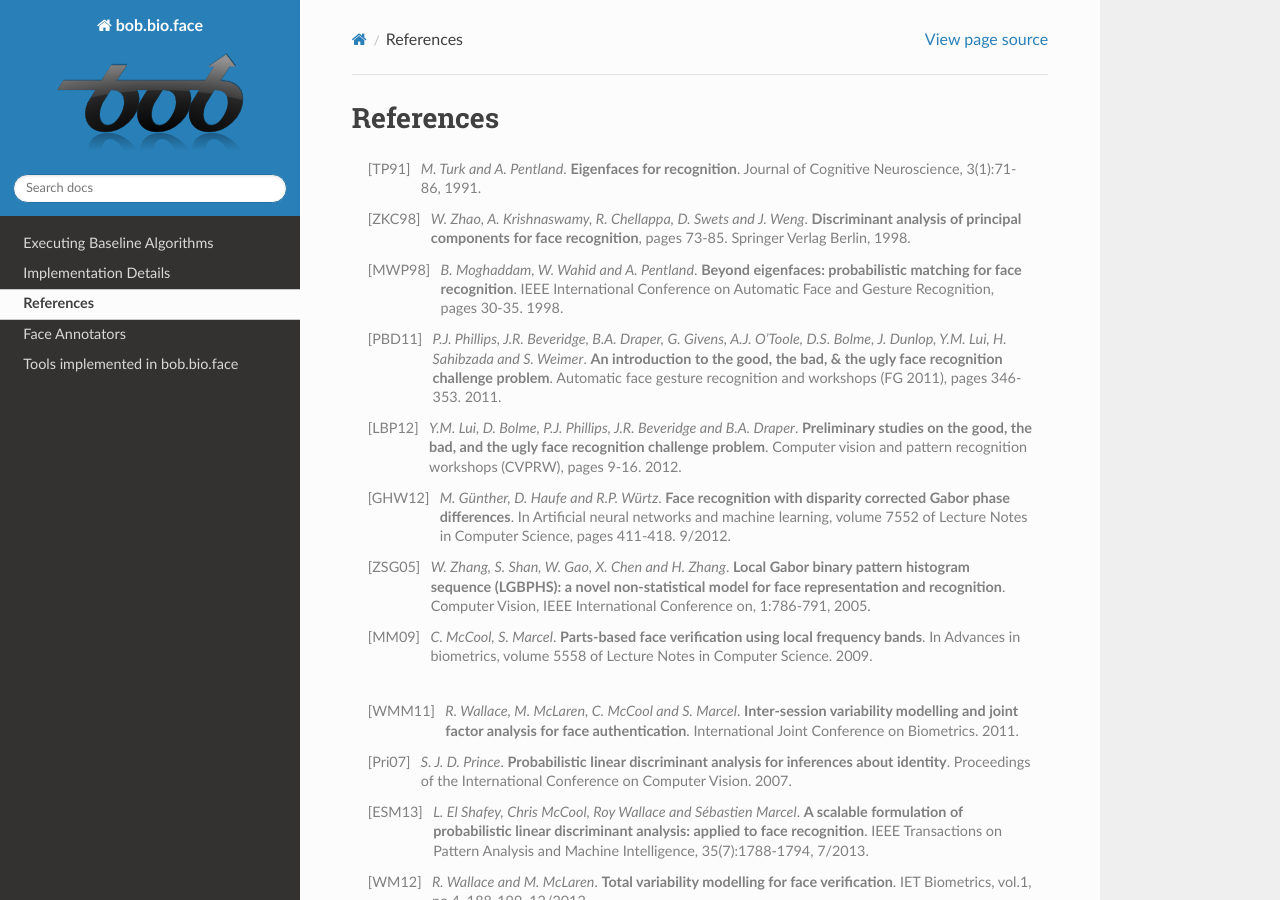
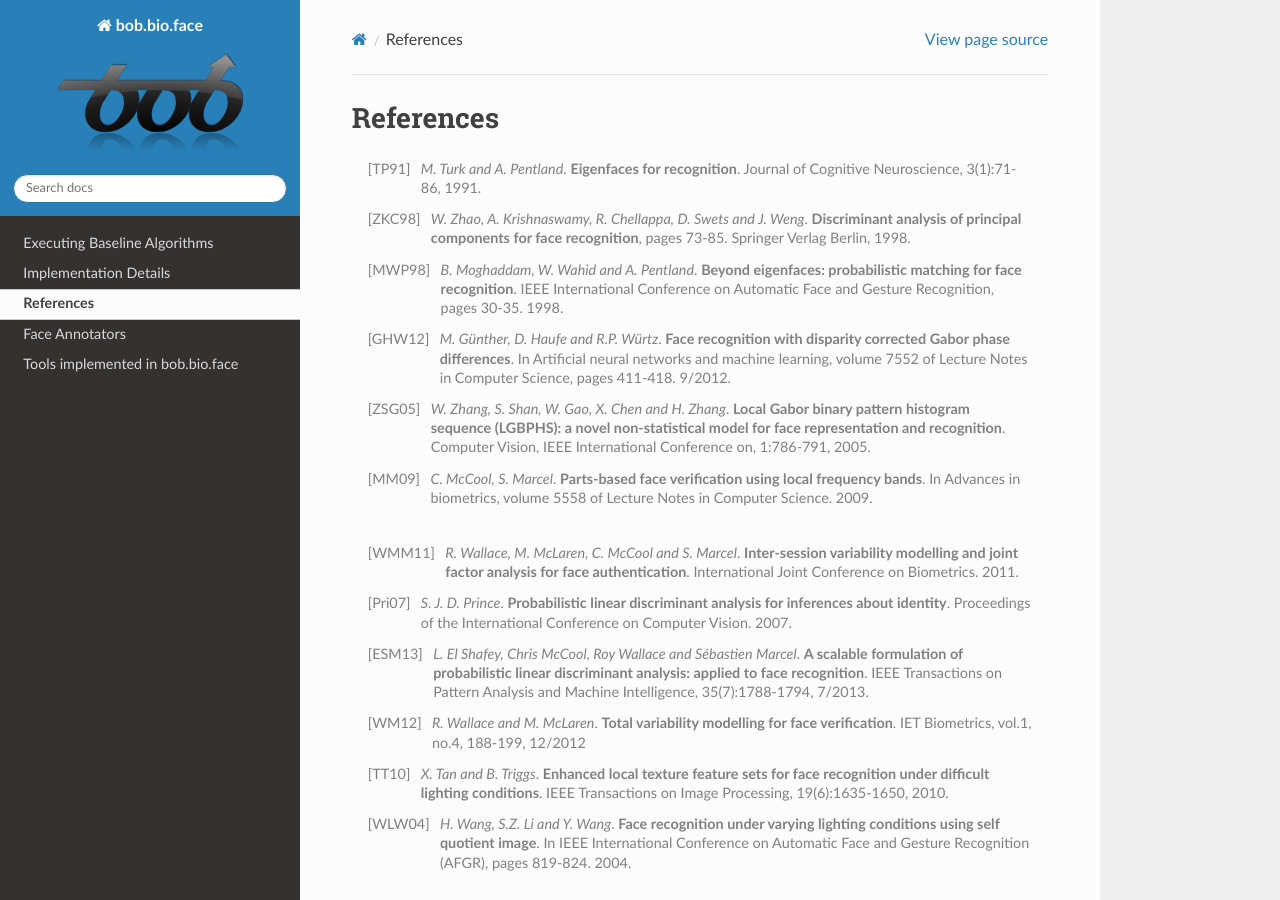
Before and after one commit to bioidiap/bob.bio.face, a Sphinx documentation site: the page built from doc/references.rst, in a window 1280 px wide and 900 px high. Built offline with Sphinx 7.4.7 and the Read the Docs theme 2.0.0, drawn with Linux system fonts in a browser that asks for light colours; the version number could not be read and is left out.

Commit message:
Archiving csu issue #29
Removed unused references

```diff
--- a/doc/extra-intersphinx.txt
+++ b/doc/extra-intersphinx.txt
@@ -6,7 +6,6 @@ bob.ip.gabor
 bob.ip.base
 bob.bio.gmm
 bob.bio.video
-bob.bio.csu
 bob.bio.spear
 bob.db.lfw
 bob.ip.facedetect
--- a/doc/index.rst
+++ b/doc/index.rst
@@ -21,7 +21,6 @@ Additionally, a set of baseline algorithms are defined, which integrate well wit
 
 * :ref:`bob.bio.gmm <bob.bio.gmm>` defines algorithms based on Gaussian mixture models
 * :ref:`bob.bio.video <bob.bio.video>` uses face recognition algorithms in video frames
-* :ref:`bob.bio.csu <bob.bio.csu>` provides wrapper classes of the `CSU Face Recognition Resources <http://www.cs.colostate.edu/facerec>`_ (only Python 2.7 compatible)
 
 For more detailed information about the structure of the ``bob.bio`` packages, please refer to the documentation of :ref:`bob.bio.base <bob.bio.base>`.
 Particularly, the installation of this and other ``bob.bio`` packages, please read the :ref:`bob.bio.base.installation`.
--- a/doc/links.rst
+++ b/doc/links.rst
@@ -14,7 +14,5 @@
 .. _nist: http://www.nist.gov/itl/iad/ig/focs.cfm
 .. _pypi: http://pypi.python.org
 .. _sge: http://wiki.idiap.ch/linux/SunGridEngine
-.. _csu face recognition resources: http://www.cs.colostate.edu/facerec
-.. _xfacereclib.extension.csu: http://pypi.python.org/pypi/xfacereclib.extension.CSU
 .. _virtualbox: https://www.virtualbox.org
 .. _hdf5: http://www.hdfgroup.org/HDF5
--- a/doc/references.rst
+++ b/doc/references.rst
@@ -9,8 +9,6 @@ References
 .. [TP91]    *M. Turk and A. Pentland*. **Eigenfaces for recognition**. Journal of Cognitive Neuroscience, 3(1):71-86, 1991.
 .. [ZKC98]  *W. Zhao, A. Krishnaswamy, R. Chellappa, D. Swets and J. Weng*. **Discriminant analysis of principal components for face recognition**, pages 73-85. Springer Verlag Berlin, 1998.
 .. [MWP98]   *B. Moghaddam, W. Wahid and A. Pentland*. **Beyond eigenfaces: probabilistic matching for face recognition**. IEEE International Conference on Automatic Face and Gesture Recognition, pages 30-35. 1998.
-.. [PBD11]  *P.J. Phillips, J.R. Beveridge, B.A. Draper, G. Givens, A.J. O'Toole, D.S. Bolme, J. Dunlop, Y.M. Lui, H. Sahibzada and S. Weimer*. **An introduction to the good, the bad, & the ugly face recognition challenge problem**. Automatic face gesture recognition and workshops (FG 2011), pages 346-353. 2011.
-.. [LBP12]  *Y.M. Lui, D. Bolme, P.J. Phillips, J.R. Beveridge and B.A. Draper*. **Preliminary studies on the good, the bad, and the ugly face recognition challenge problem**. Computer vision and pattern recognition workshops (CVPRW), pages 9-16. 2012.
 .. [GHW12]   *M. Günther, D. Haufe and R.P. Würtz*. **Face recognition with disparity corrected Gabor phase differences**. In Artificial neural networks and machine learning, volume 7552 of Lecture Notes in Computer Science, pages 411-418. 9/2012.
 .. [ZSG05]  *W. Zhang, S. Shan, W. Gao, X. Chen and H. Zhang*. **Local Gabor binary pattern histogram sequence (LGBPHS): a novel non-statistical model for face representation and recognition**. Computer Vision, IEEE International Conference on, 1:786-791, 2005.
 .. [MM09]    *C. McCool, S. Marcel*. **Parts-based face verification using local frequency bands**. In Advances in biometrics, volume 5558 of Lecture Notes in Computer Science. 2009.
```
Also changed, not shown: doc/baselines.rst (+0 -19 lines), 1 other file.
